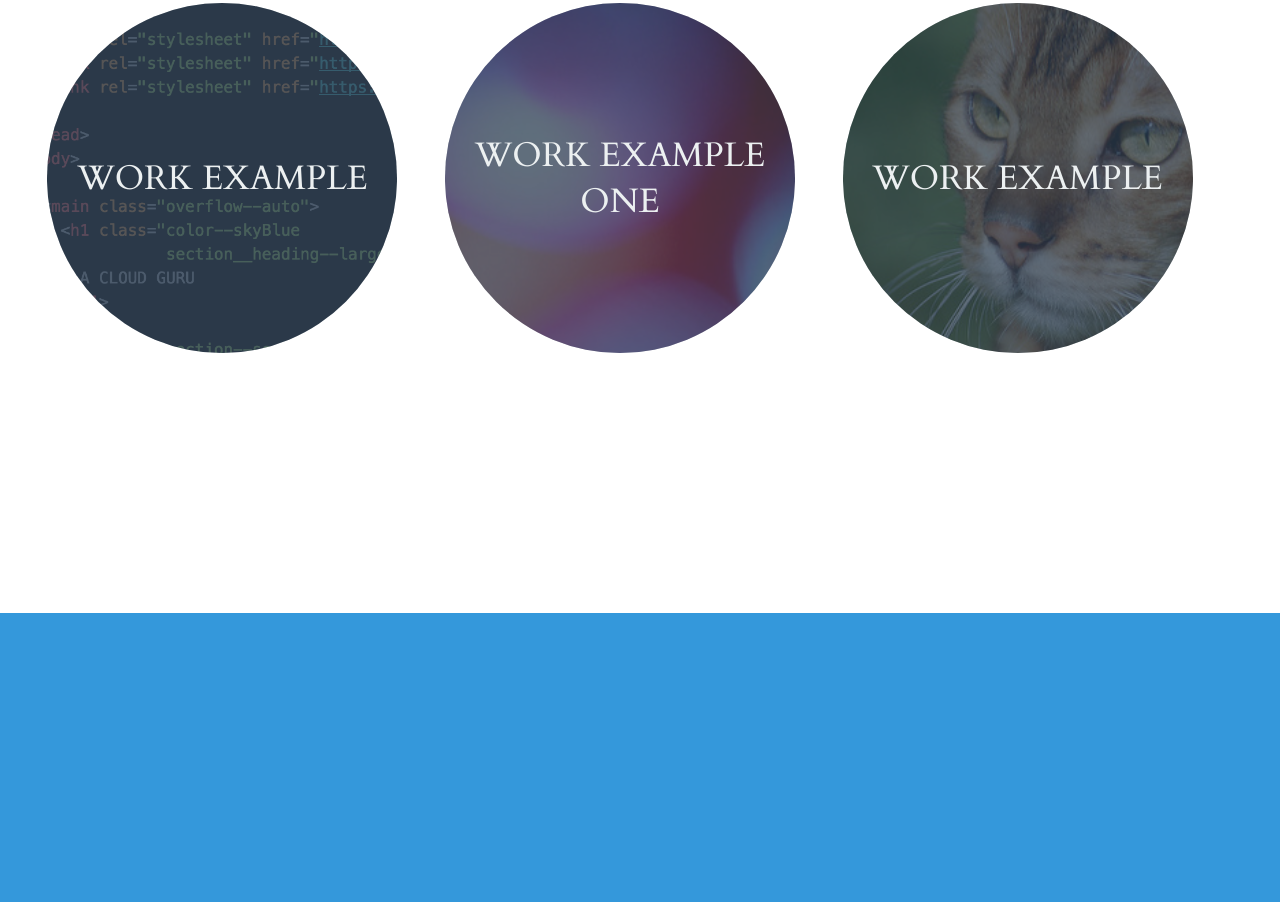
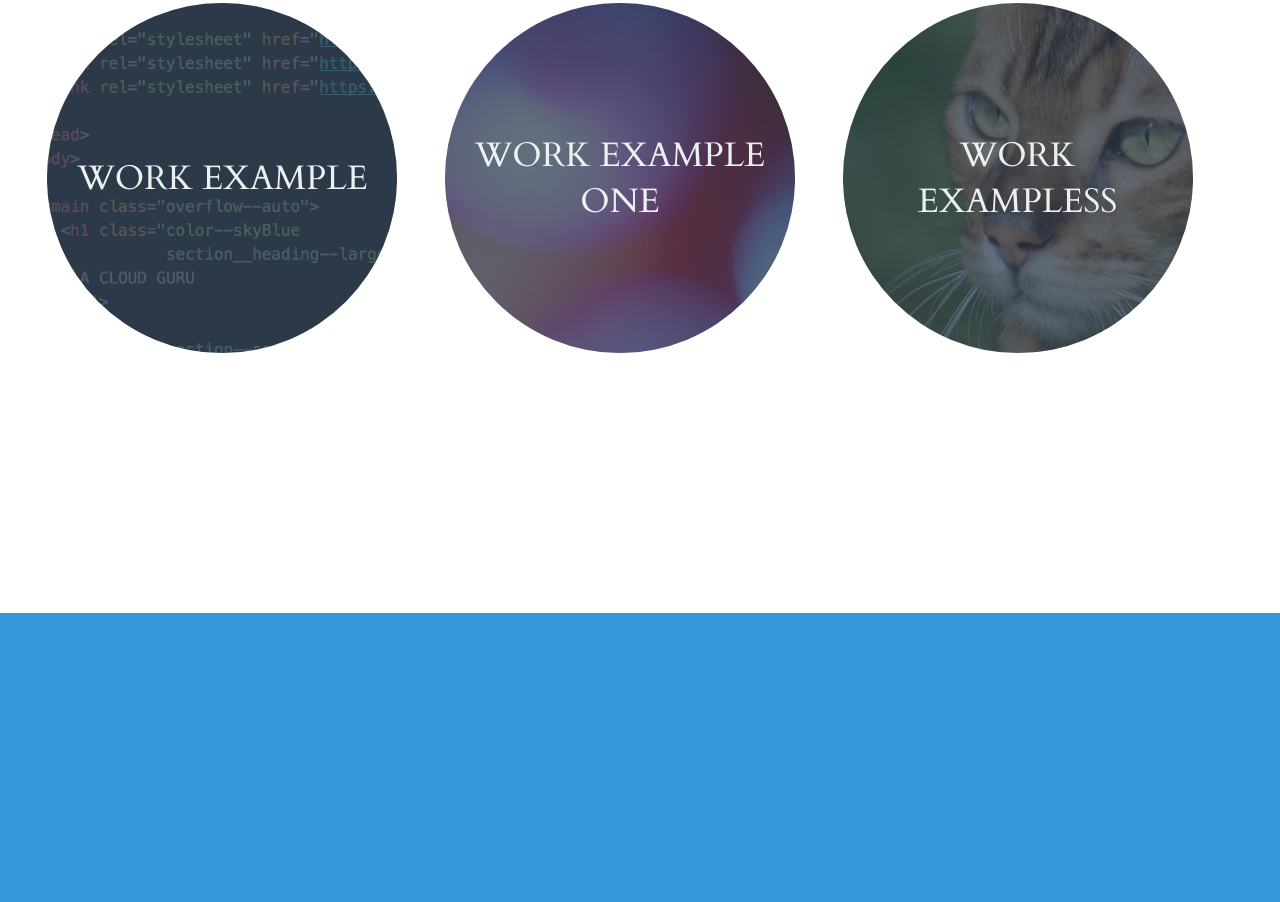
Before and after one commit to halehan/my-portfolio, a plain HTML site: page index.html in a window 1280 px wide. Shown: the part 835-1737 px from the top of the page. Drawn offline with Linux system fonts and the light colour scheme.

Commit message:
Added ss to html

```diff
--- a/index.html
+++ b/index.html
@@ -100,7 +100,7 @@
                https://www.flickr.com/photos/37287295@N00/2540855181 -->
           <dl class="color--cloud">
             <dt class="section__exampleTitle section__text--centered">
-              Work Example
+              Work Exampless
             </dt>
             <dd></dd>
           </dl>
```
